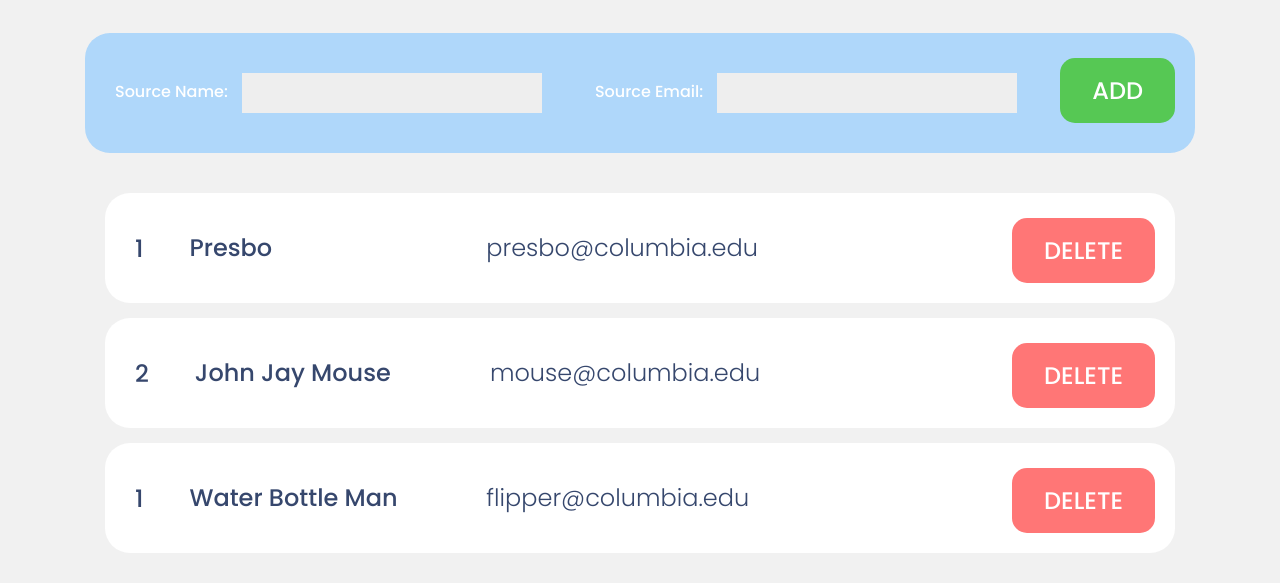
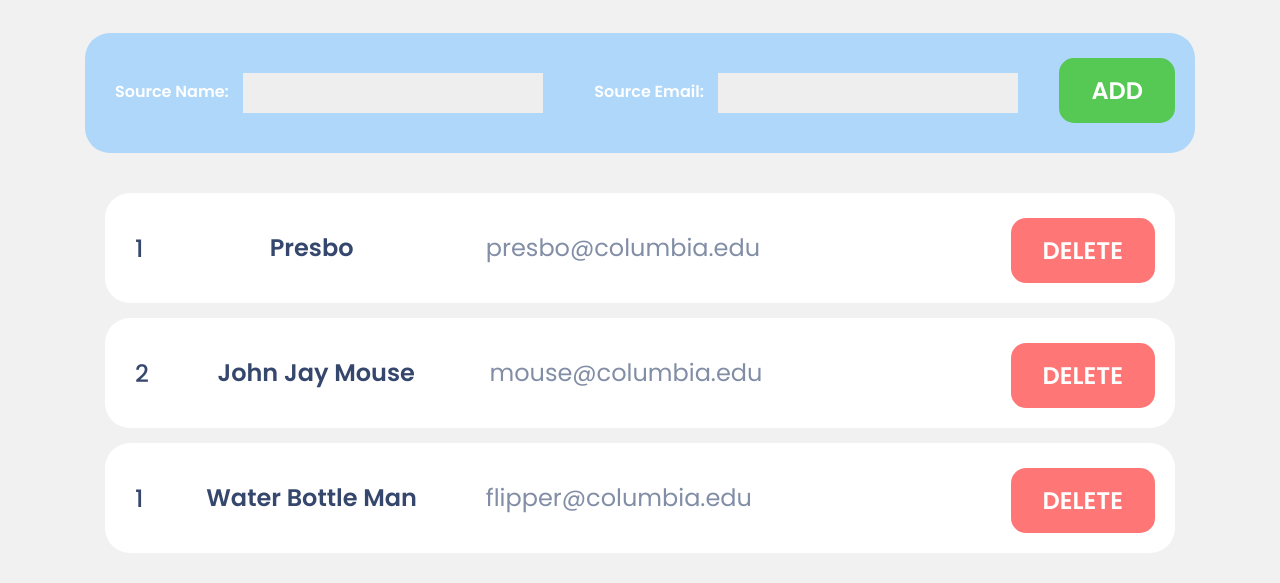
Before and after one commit to emiilyxiia/spec-sources, a React (Create React App) app in the folder react-app/: page / in a window 1280 px wide. Shown: the part 333-916 px from the top of the page. Built offline with nearby package versions, Linux system fonts and the light colour scheme.

Commit message:
css edits

```diff
--- a/react-app/src/App.css
+++ b/react-app/src/App.css
@@ -1,4 +1,4 @@
-@import url(https://fonts.googleapis.com/css2?family=Poppins:wght@200;300;400;500;700&display=swap);
+@import url(https://fonts.googleapis.com/css2?family=Poppins:wght@200;300;400;500;600;700;900&display=swap);
 
 * {
   box-sizing: border-box;
@@ -53,7 +53,7 @@ span{
   margin-right: auto;
   background-color: #AFD7FA;
   color: #fff;
-  font-weight: 500;
+  font-weight: 600;
 }
 
 .button{
@@ -65,7 +65,7 @@ span{
   text-decoration: none;
   display: inline-block;
   font-size: 1.5rem;
-  font-weight: 500;
+  font-weight: 600;
   height: 70%;
   margin-top: 15px;
 }
@@ -96,23 +96,26 @@ span{
 }
 
 .source_name {
-  font-weight: 500;
+  font-weight: 600;
   background-color: white;
   flex: 1;
   margin: auto 1rem;
   line-height: 1rem;
+  align-items: center;
+  text-align: center;
 }
 
 .source_number{
-  font-weight: 700;
+  font-weight: 900;
   background-color: white;
   margin: auto 1rem;
   line-height: 1rem;
 }
 
 .source_email{
-  font-weight: 300;
+  font-weight: 400;
   background-color: white;
+  color: #828EA6;
   flex: 2;
   margin: auto 1rem;
   line-height: 1rem;
```
